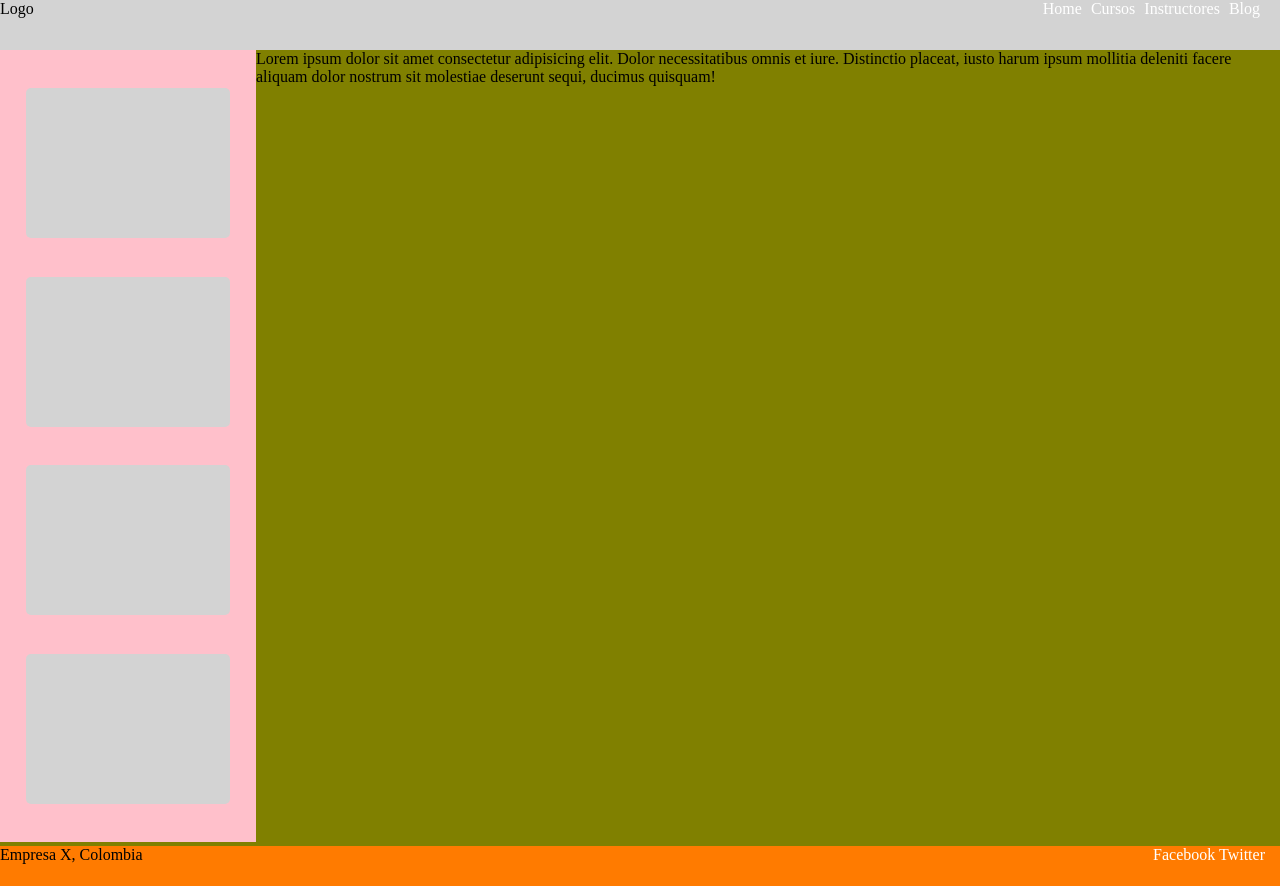
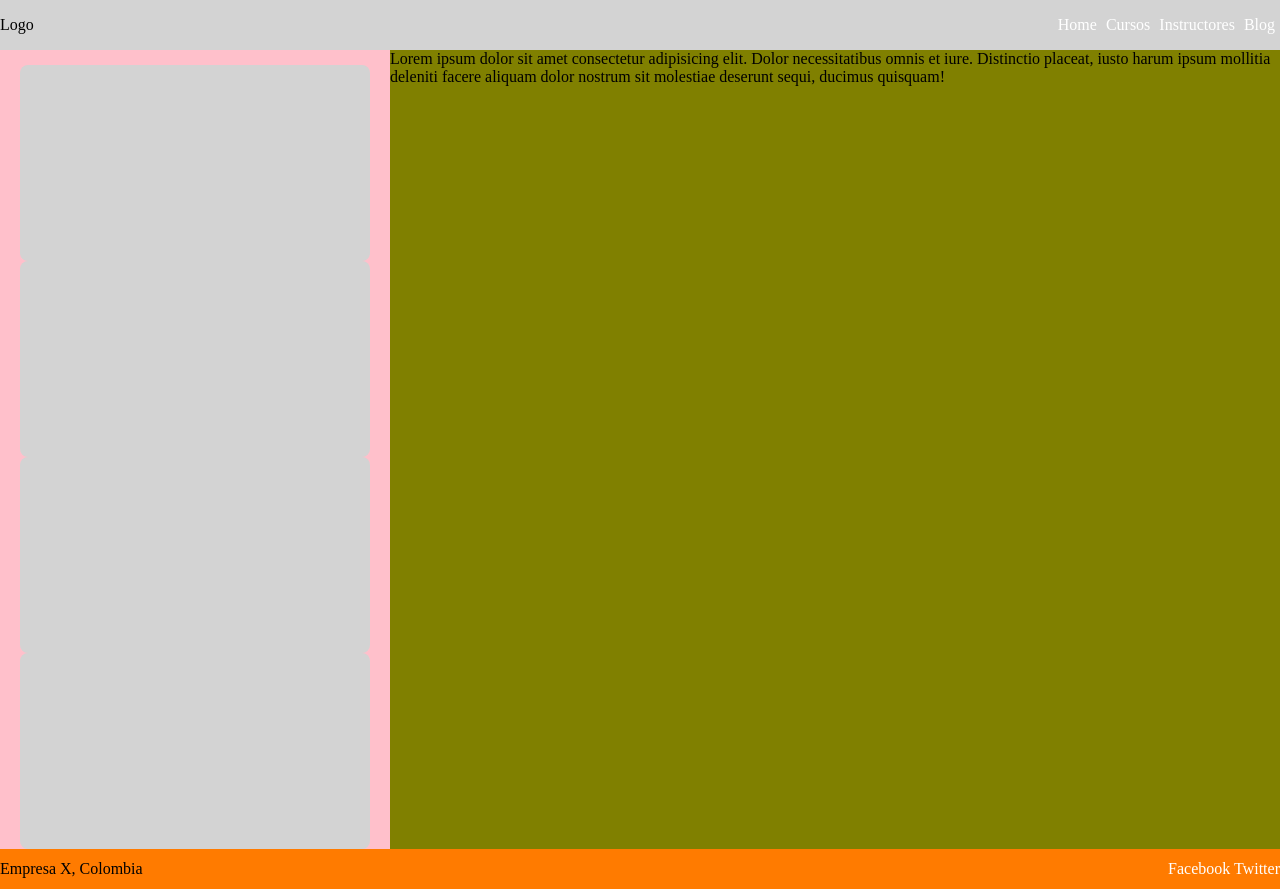
Before and after one commit to johannpereze/layOuts, a plain HTML site: page index.html in a window 1280 px wide. Drawn offline with Linux system fonts and the light colour scheme.

Commit message:
Ya está casi listo el layOut con flexbox. Sólo que no he podido separar los divs sin que me genere un scroll lateral

```diff
--- a/index.html
+++ b/index.html
@@ -5,7 +5,7 @@
     <meta http-equiv="X-UA-Compatible" content="IE=edge" />
     <meta name="viewport" content="width=device-width, initial-scale=1.0" />
     <link rel="stylesheet" href="./styles/style.css" />
-    <title>Document</title>
+    <title>LayOut</title>
   </head>
   <body>
     <header>
--- a/styles/style.css
+++ b/styles/style.css
@@ -13,13 +13,13 @@ header {
   background-color: lightgray;
   width: 100vw;
   height: 50px;
+  display: flex;
+  justify-content: space-between;
+  align-items: center;
 }
 .logo {
-  position: absolute;
 }
 .nav ul {
-  position: absolute;
-  right: 1.5rem;
   list-style: none;
 }
 li {
@@ -32,38 +32,41 @@ a {
 }
 main {
   background-color: olive;
+  display: flex;
 }
 aside {
   background-color: pink;
-  width: 20vw;
-  min-width: 200px;
-  display: inline-block;
-  height: 100%;
+
+  min-width: 390px;
+  padding-top: 15px;
+  display: flex;
+  flex-direction: column;
+  align-items: center;
+  justify-content: space-evenly;
+
 }
 aside div {
-  height: 150px;
-  width: 80%;
+  height: 196px;
+  width: 350px;
   background-color: lightgray;
-  border-radius: 5px;
-  margin: 15% auto;
+  border-radius: 8px;
+
+
 }
+
 section {
-  width: 80vw;
-  display: inline-block;
-  position: absolute;
+
 }
 footer {
   background-color: rgb(255, 123, 0);
-  width: 100%;
+  width: 100vw;
   height: 40px;
-  display: inline-block;
+  display: flex;
+  justify-content: space-between;
+  align-items: center;
 }
 .info {
-  display: inline-block;
-  position: absolute;
 }
 .rrss {
-  display: inline-block;
-  position: absolute;
-  right: 1.5rem;
+
 }
```
